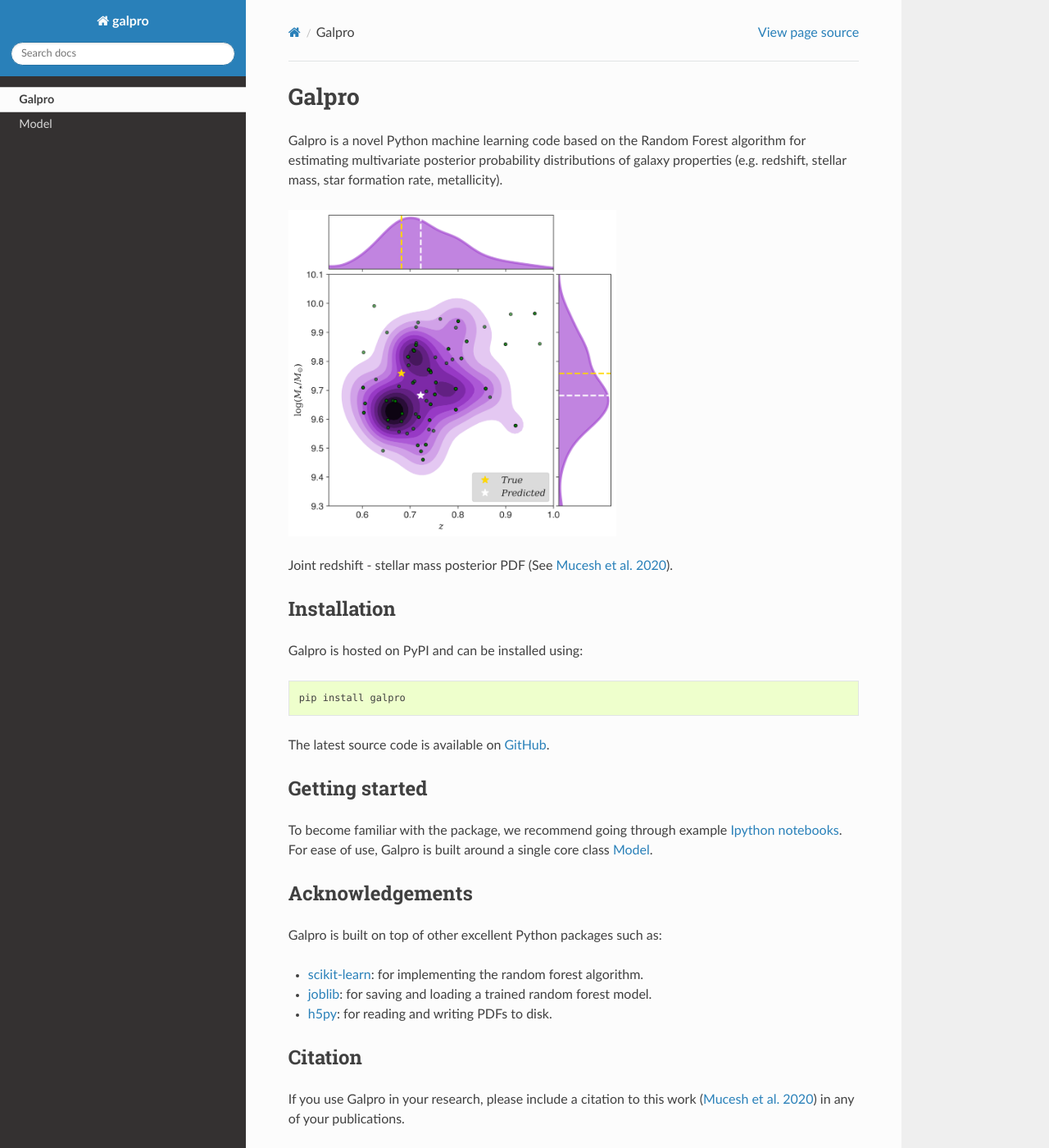
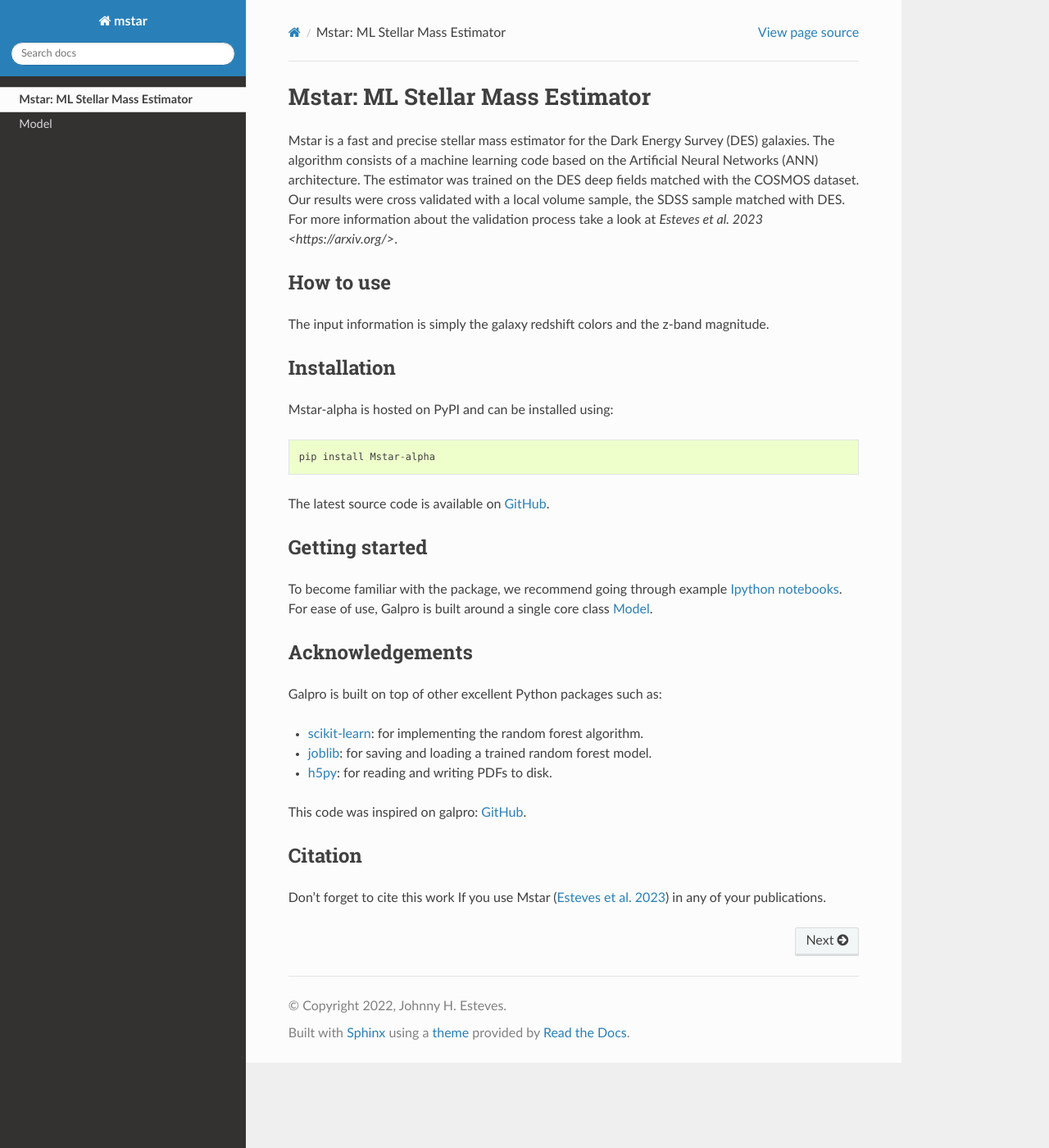
Before and after one commit to estevesjh/mstar-alpha, a Sphinx documentation site: the page built from docs/index.rst, in a window 1280 px wide and 1400 px high. Shown: the whole window at 82% size. Built offline with Sphinx 7.4.7 and the Read the Docs theme 2.0.0, drawn with Linux system fonts in a browser that asks for light colours; some of the changed text lies outside the part shown.

Commit message:
change the docs

```diff
--- a/docs/conf.py
+++ b/docs/conf.py
@@ -17,9 +17,9 @@ sys.path.insert(0, os.path.abspath('..'))
 
 # -- Project information -----------------------------------------------------
 
-project = 'galpro'
-copyright = '2021, Sunil Mucesh'
-author = 'Sunil Mucesh'
+project = 'mstar'
+copyright = '2022, Johnny H. Esteves'
+author = 'Johnny H. Esteves'
 
 # The full version, including alpha/beta/rc tags
 release = '0.1.0'
--- a/docs/index.rst
+++ b/docs/index.rst
@@ -1,24 +1,24 @@
-Galpro
-======
+Mstar: ML Stellar Mass Estimator
+=======================================
 
-Galpro is a novel Python machine learning code based on the Random Forest algorithm for estimating
-multivariate posterior probability distributions of galaxy properties (e.g. redshift, stellar mass,
-star formation rate, metallicity).
+Mstar is a fast and precise stellar mass estimator for the Dark Energy Survey (DES) galaxies.
+The algorithm consists of a machine learning code based on the Artificial Neural Networks (ANN) architecture.
+The estimator was trained on the DES deep fields matched with the COSMOS dataset.
+Our results were cross validated with a local volume sample, the SDSS sample matched with DES.
+For more information about the validation process take a look at `Esteves et al. 2023 <https://arxiv.org/>`.
 
-.. figure:: images/example_plot.png
-   :width: 400
+How to use
+------------
 
-Joint redshift - stellar mass posterior PDF
-(See `Mucesh et al. 2020 <https://arxiv.org/abs/2012.05928>`_).
-
+The input information is simply the galaxy redshift colors and the z-band magnitude.
 
 Installation
 ------------
-Galpro is hosted on PyPI and can be installed using::
+Mstar-alpha is hosted on PyPI and can be installed using::
 
-   pip install galpro
+   pip install Mstar-alpha
 
-The latest source code is available on `GitHub <https://github.com/smucesh/galpro>`_.
+The latest source code is available on `GitHub <https://github.com/estevesjh/Mstar-alpha>`_.
 
 
 Getting started
@@ -35,12 +35,12 @@ Galpro is built on top of other excellent Python packages such as:
 - `joblib <https://joblib.readthedocs.io/en/latest/>`_: for saving and loading a trained random forest model.
 - `h5py <https://joblib.readthedocs.io/en/latest/>`_: for reading and writing PDFs to disk.
 
+This code was inspired on galpro: `GitHub <https://github.com/smucesh/galpro>`_.
 
 Citation
 --------
-If you use Galpro in your research, please include a citation to this work
-(`Mucesh et al. 2020 <https://arxiv.org/abs/2012.05928>`_) in any of your publications.
-
+Don't forget to cite this work If you use Mstar
+(`Esteves et al. 2023 <https://arxiv.org/>`_) in any of your publications.
 
 .. toctree::
    :maxdepth: 2
--- a/setup.py
+++ b/setup.py
@@ -6,13 +6,13 @@ setup(
     packages=['mstar'],
     install_requires=['numpy', 'scikit-learn>=0.22.1', 'joblib', 'h5py',
                       'matplotlib', 'statsmodels==0.11.0', 'seaborn==0.10.1', 'scipy>=1.6.0', 'pandas'],
-    url='https://mstar-alpha.readthedocs.io/',
+    url='https://mstar-alpha.readthedocs.io/en/',
     license='MIT License',
     author='Johnny Esteves',
     author_email='jesteves@umich.edu',
     description='Stellar mass galaxy estimator',
     project_urls={
-        "readthedocs": "https://galpro.readthedocs.io",
+        "readthedocs": "https://mstar-alpha.readthedocs.io/",
         "GitHub": "https://github.com/estevesjh/mstar-alpha",
         "arXiv": "https://arxiv.org/"
     }
```
Also changed, not shown: docs/index-example.rst (added, +50 -0 lines).
